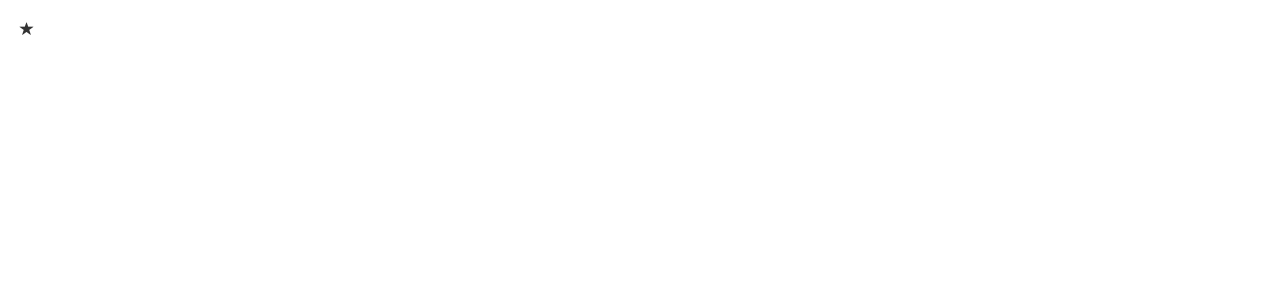
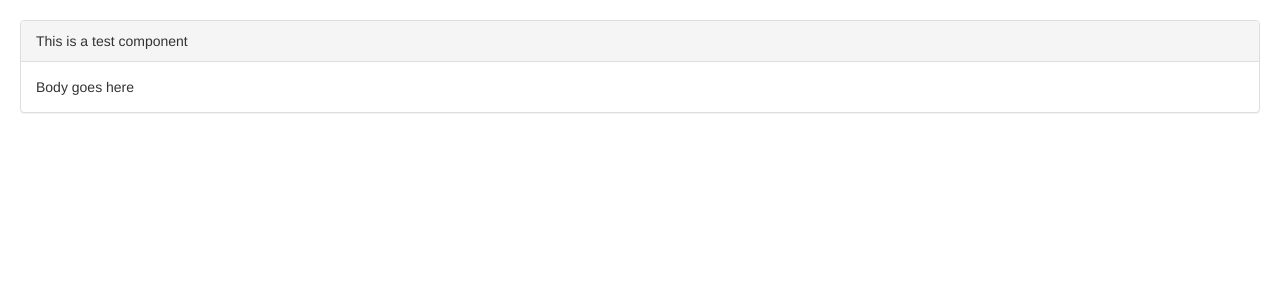
Before and after one commit to kashishsh/angular-training, an Angular app: page / in a window 1280 px wide. Shown: the top 300 px of the page. Built offline with nearby package versions, Linux system fonts and the light colour scheme.

Commit message:
ngContent

```diff
--- a/src/app/app.component.html
+++ b/src/app/app.component.html
@@ -1 +1,8 @@
-<favorite [is-favorite]="post.isFavorite" (change)="favoriteChanged($event)"></favorite>
+<app-panel>
+  <div class="heading">
+    This is a test component
+  </div>
+  <div class="body">
+    Body goes here
+  </div>
+</app-panel>
--- a/src/app/app.module.ts
+++ b/src/app/app.module.ts
@@ -11,6 +11,7 @@ import { AuthorsService } from './authors.service';
 import { SummaryPipe } from './summary.pipe';
 import { FavoriteComponent } from './favourite/favorite.component';
 import { MyComponentComponent } from './my-component/my-component.component';
+import { PanelComponent } from './panel/panel.component';
 
 
 @NgModule({
@@ -20,7 +21,8 @@ import { MyComponentComponent } from './my-component/my-component.component';
     AuthorsComponent,
     SummaryPipe,
     FavoriteComponent,
-    MyComponentComponent
+    MyComponentComponent,
+    PanelComponent
   ],
   imports: [
   BrowserModule,
--- /dev/null
+++ b/src/app/panel/panel.component.html
@@ -0,0 +1,8 @@
+<div class="panel panel-default">
+  <div class="panel-heading">
+    <ng-content select=".heading"></ng-content>
+  </div>
+  <div class="panel-body">
+    <ng-content select=".body"></ng-content>
+  </div>
+</div>
--- /dev/null
+++ b/src/app/panel/panel.component.ts
@@ -0,0 +1,15 @@
+import { Component, OnInit } from '@angular/core';
+
+@Component({
+  selector: 'app-panel',
+  templateUrl: './panel.component.html',
+  styleUrls: ['./panel.component.css']
+})
+export class PanelComponent implements OnInit {
+
+  constructor() { }
+
+  ngOnInit() {
+  }
+
+}
```
Also changed, not shown: src/app/panel/panel.component.css (added), 2 other files (tests, documents, lock files or other folders).
